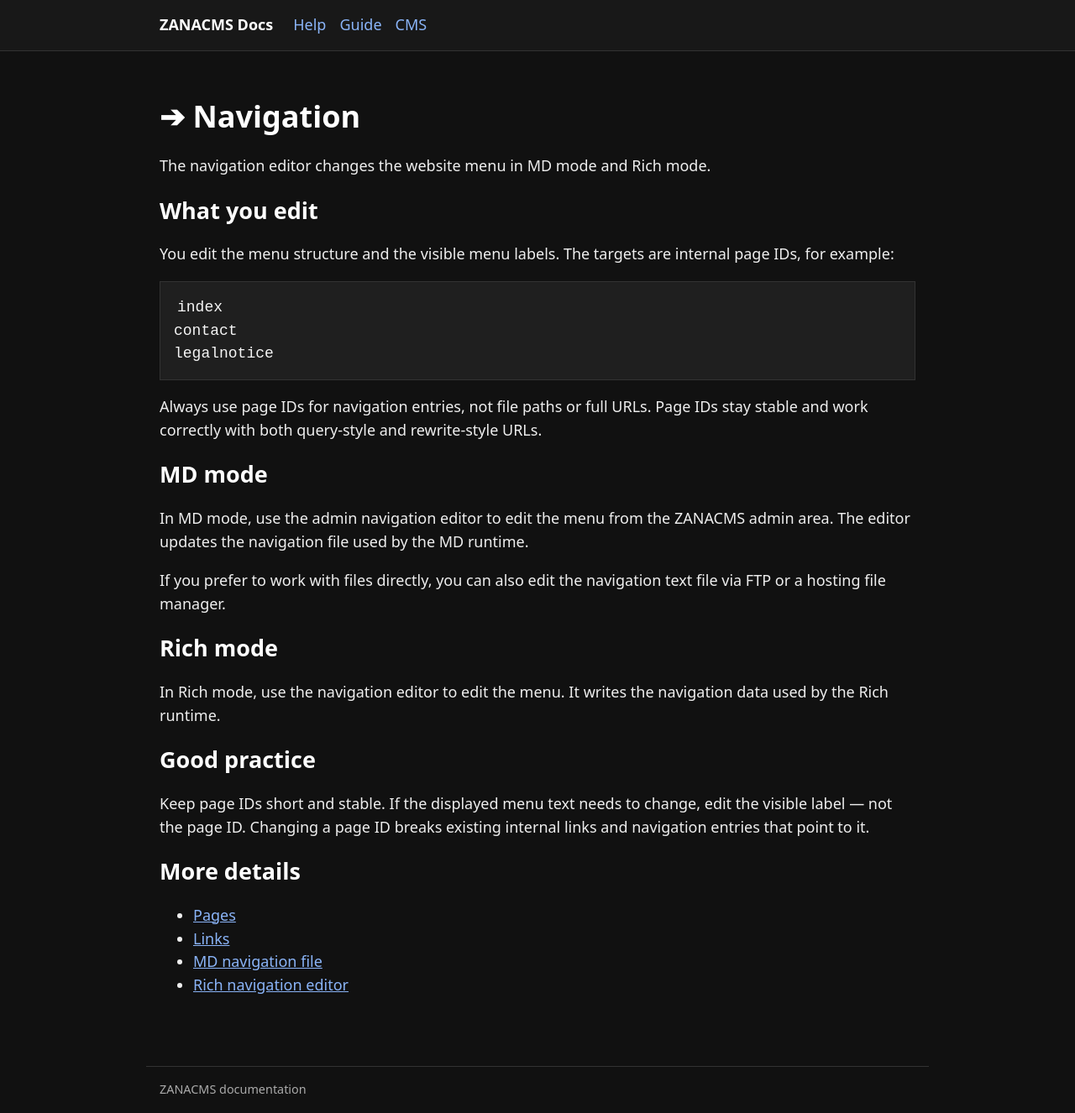
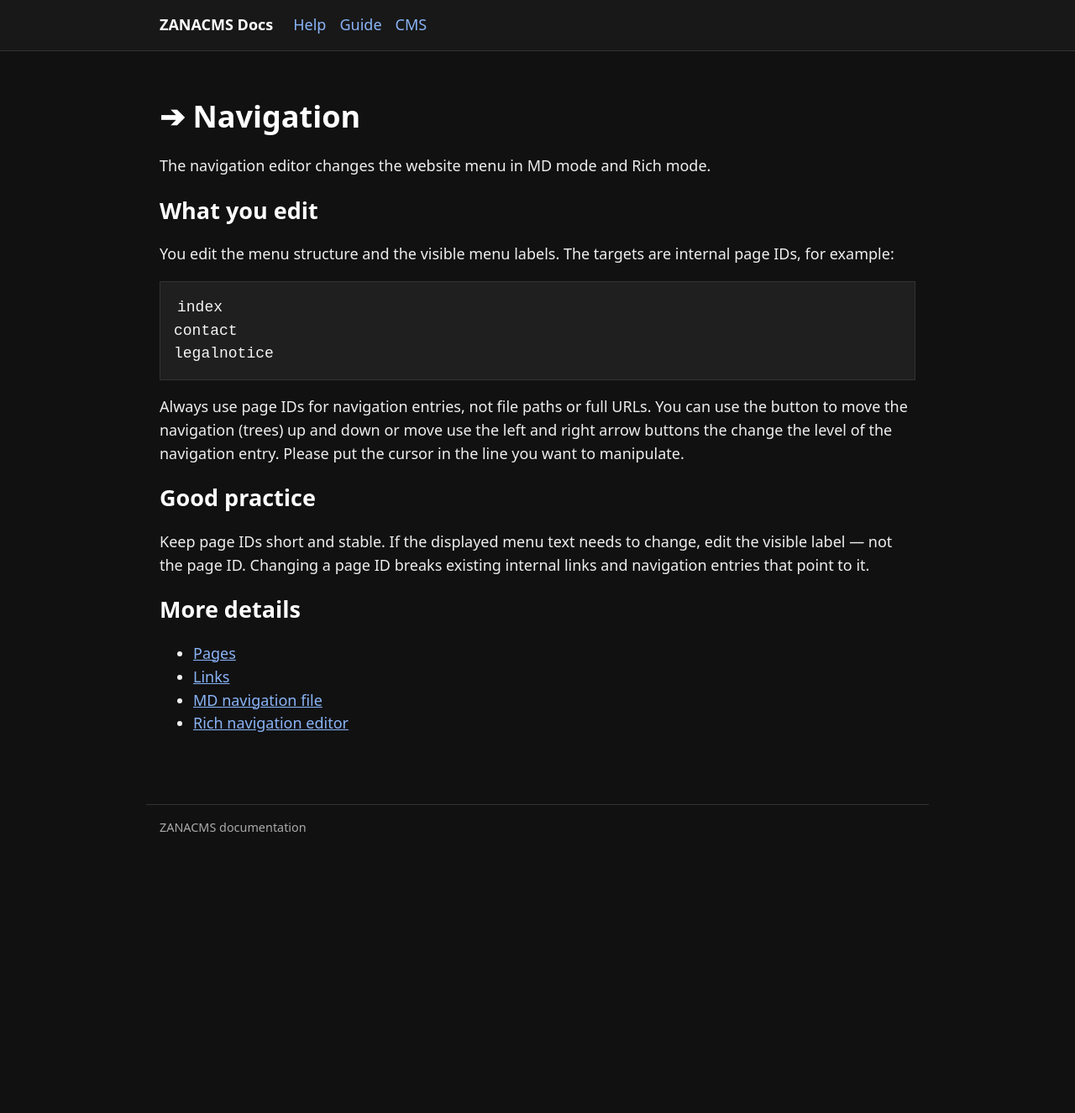
Before and after one commit to gaxmann/zanacms-docs, a Jekyll site: the page built from help/navigation-editor.md, in a window 1280 px wide. Shown: the whole page at 84% size. Built offline with Jekyll 4.4.1, drawn with Linux system fonts in a browser that asks for light colours; after the commit the page ends 1014 px from its top, so only the background shows below that.

Commit message:
Änderungen von Rechner #1

````diff
--- a/help/navigation-editor.md
+++ b/help/navigation-editor.md
@@ -16,17 +16,7 @@ contact
 legalnotice
 ```
 
-Always use page IDs for navigation entries, not file paths or full URLs. Page IDs stay stable and work correctly with both query-style and rewrite-style URLs.
-
-## MD mode
-
-In MD mode, use the admin navigation editor to edit the menu from the ZANACMS admin area. The editor updates the navigation file used by the MD runtime.
-
-If you prefer to work with files directly, you can also edit the navigation text file via FTP or a hosting file manager.
-
-## Rich mode
-
-In Rich mode, use the navigation editor to edit the menu. It writes the navigation data used by the Rich runtime.
+Always use page IDs for navigation entries, not file paths or full URLs. You can use the button to move the navigation (trees) up and down or move use the left and right arrow buttons the change the level of the navigation entry. Please put the cursor in the line you want to manipulate.
 
 ## Good practice
 
````
